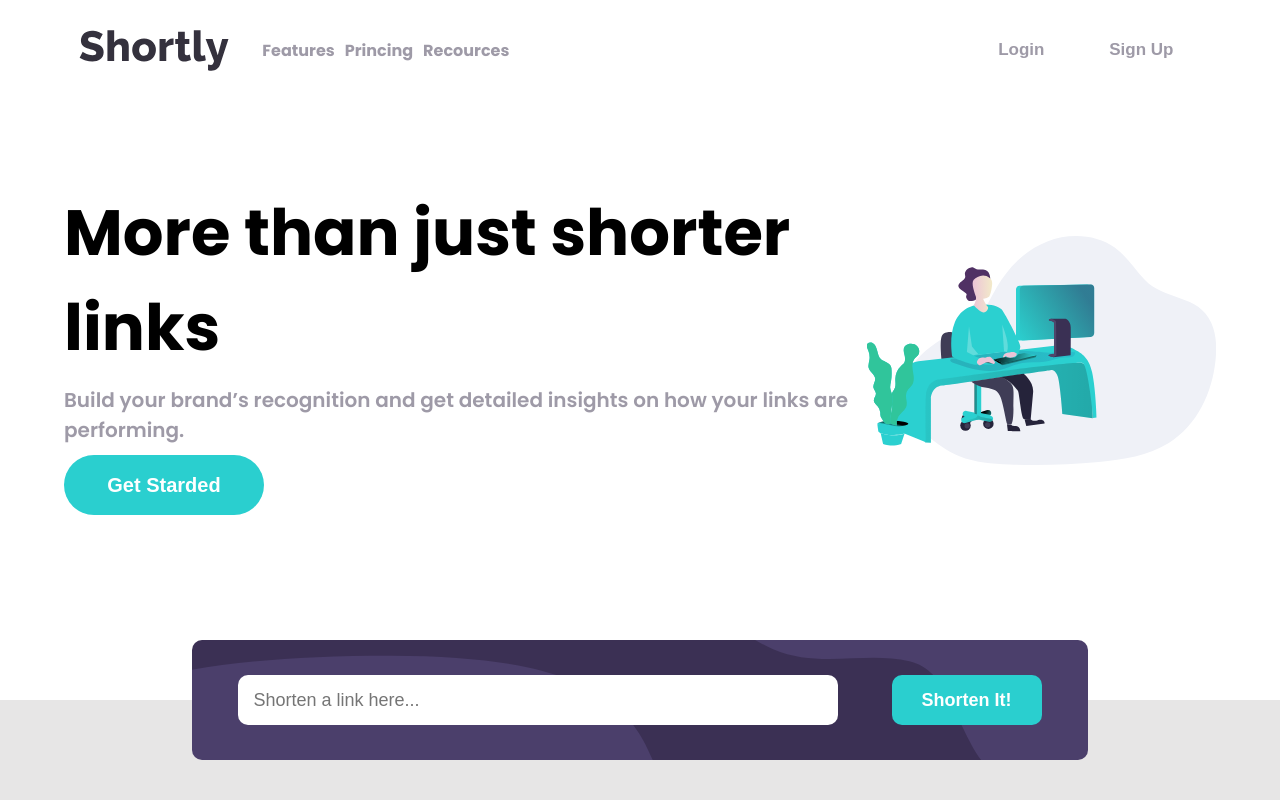
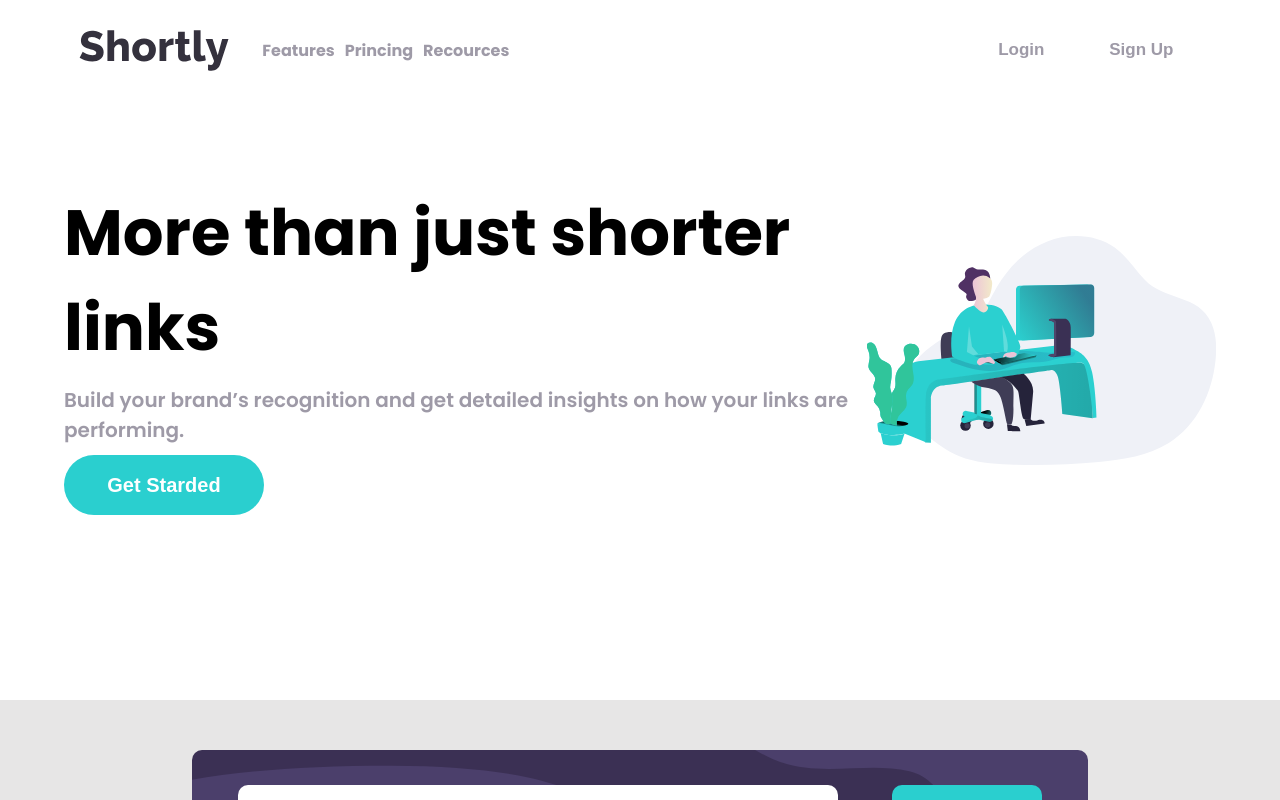
Before and after one commit to EduardoVieirat/url-shortening-froentMentor, a Next.js app: page / in a window 1280 px wide. Shown: the top 800 px of the page. Built offline with nearby package versions, Linux system fonts and the light colour scheme.

Commit message:
style: styles adjustments

```diff
--- a/src/components/shortedSection/style.css
+++ b/src/components/shortedSection/style.css
@@ -1,6 +1,6 @@
 .shorted-links {
   width: 70%;
-  height: 6rem;
+  min-height: 6rem;
 
   background-color: #fff;
 
@@ -8,7 +8,7 @@
   align-items: center;
   justify-content: space-between;
 
-  padding: 0 3rem;
+  padding: 0.5rem 3rem;
   margin: 3rem 0;
 
   border-radius: 0.5rem;
@@ -23,6 +23,7 @@
 
 .shorted-links span {
   font-weight: 500;
+  font-size: clamp(1rem, 3vw, 1.8rem);
 }
 
 .shorted-links div span:last-child {
@@ -49,15 +50,15 @@
 }
 
 @media (max-width: 878px) {
-  .shorted-links, .shorted-links div {
-
+  .shorted-links,
+  .shorted-links div {
     gap: 1rem;
 
     flex-direction: column;
   }
 
   .shorted-links {
-    height: 15rem;
+    height: 20  rem;
 
     justify-content: center;
 
@@ -67,5 +68,4 @@
   .button-copy {
     width: 100%;
   }
-
 }
--- a/src/components/shortnerUrlsection/style.css
+++ b/src/components/shortnerUrlsection/style.css
@@ -2,19 +2,15 @@
   display: flex;
   align-items: center;
   justify-content: center;
-
   flex-direction: column;
 
-  margin: 0 1rem;
-
-  margin-top: -6rem;
-  margin-bottom: 2rem;
   padding: 2rem;
+  margin: 5rem 0;
 
   gap: 1rem;
 
   width: 70%;
-  height: 12rem;
+  min-height: 12rem;
 
   background-color: #3b3054;
   background-image: url("../../assets/bg-shorten-desktop.svg");
```
